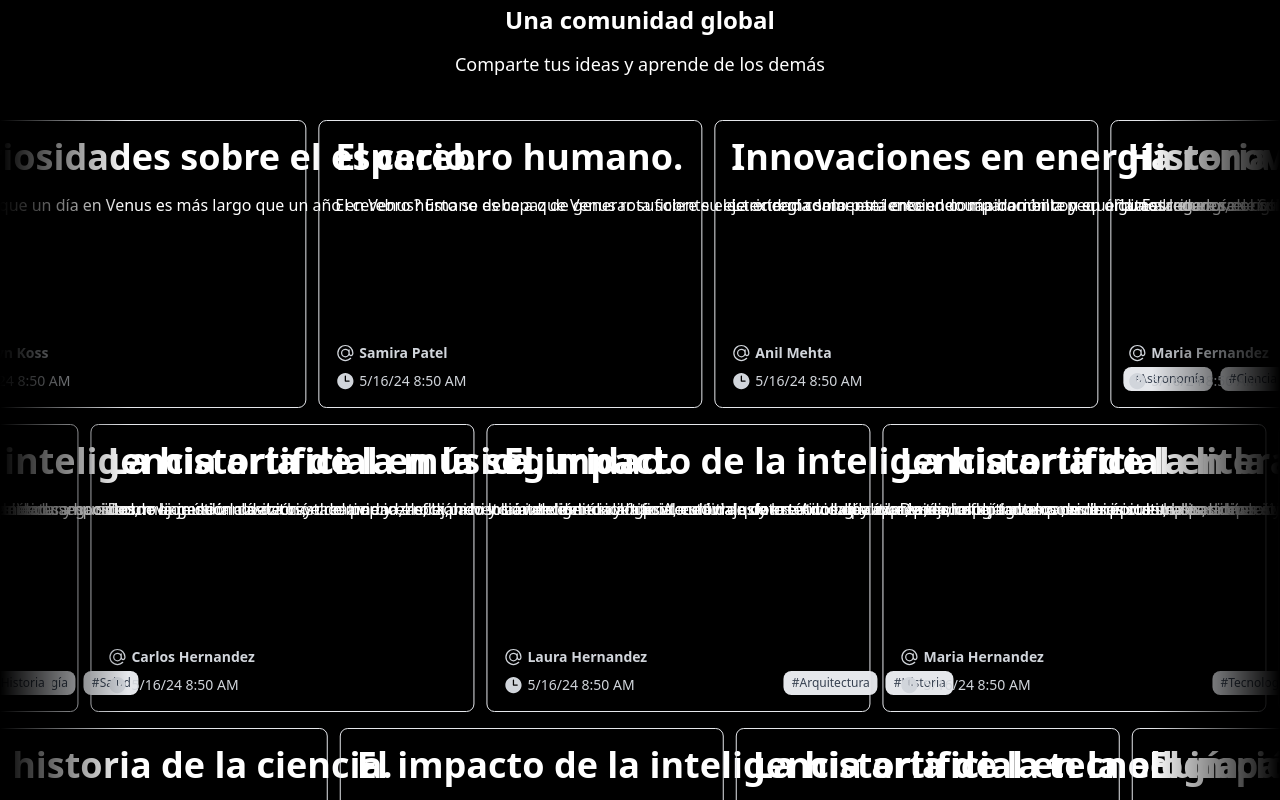
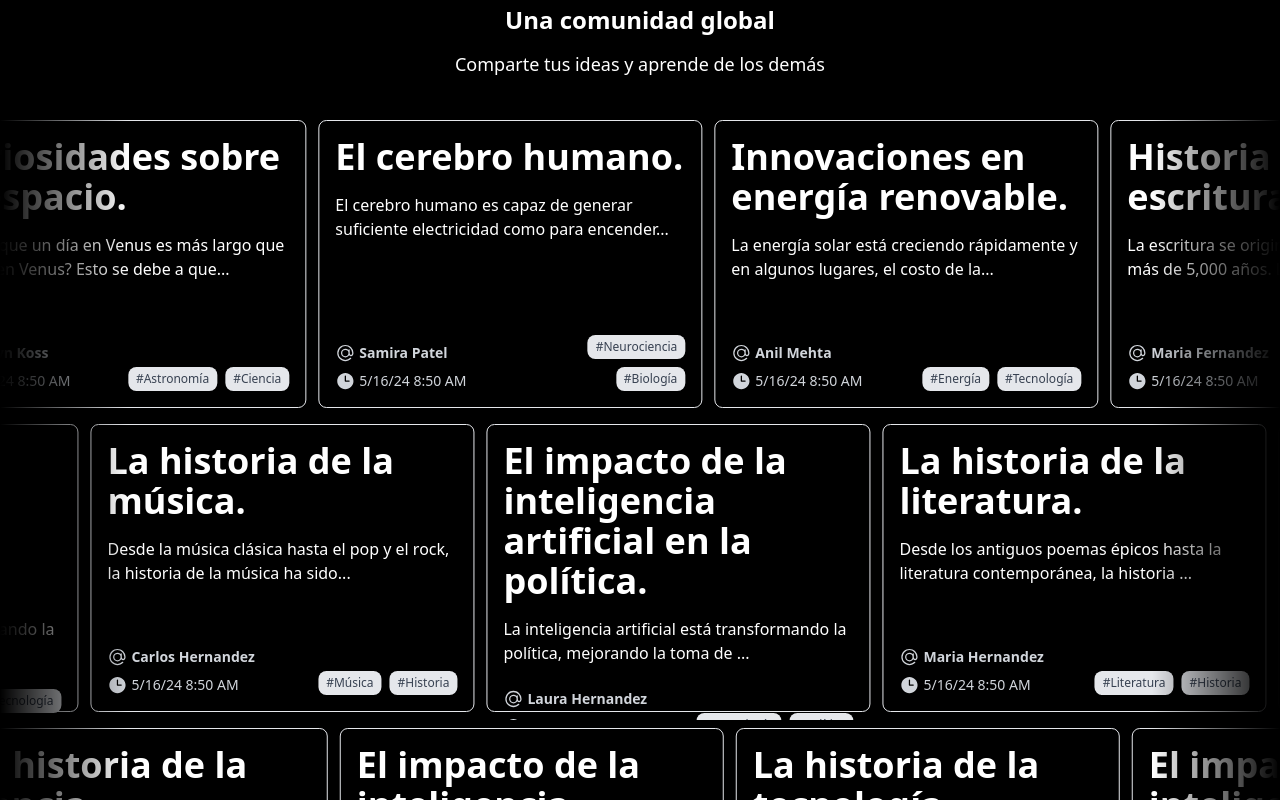
Before and after one commit to tianqueal/Proxecto-DAW-23-24, a React (Vite) app in the folder src/frontend/: page / in a window 1280 px wide. Shown: the part 1180-1980 px from the top of the page. Built offline with nearby package versions, Linux system fonts and the light colour scheme; no server answers.

Commit message:
feat: Truncate long text in NoteContent component

```diff
--- a/src/frontend/src/components/notes/propierties/NoteContent.jsx
+++ b/src/frontend/src/components/notes/propierties/NoteContent.jsx
@@ -23,6 +23,9 @@ const headerClasses = {
 
 const NoteContent = ({ content }) => {
   const renderContent = (block) => {
+    if (block.data?.text.length >= 80)
+      block.data.text = `${block.data.text.substring(0, 80)}...`
+
     switch (block.type) {
       case 'header':
         return (
@@ -53,7 +56,7 @@ const NoteContent = ({ content }) => {
   return (
     <section
       aria-label="Contenido de la nota"
-      className="flex flex-1 flex-col gap-2"
+      className="flex flex-1 flex-col gap-2 text-wrap"
     >
       {content.map((block, index) => (
         <section key={index}>{renderContent(block)}</section>
```
